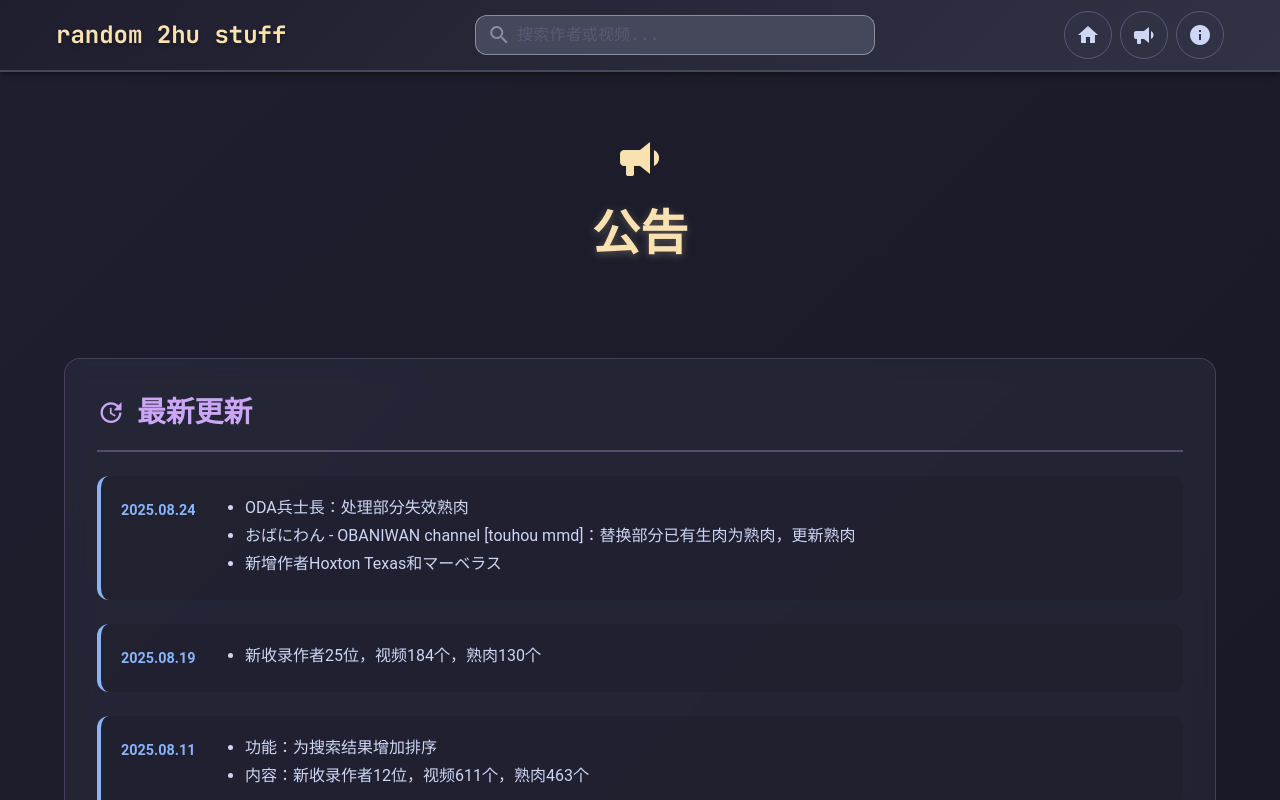
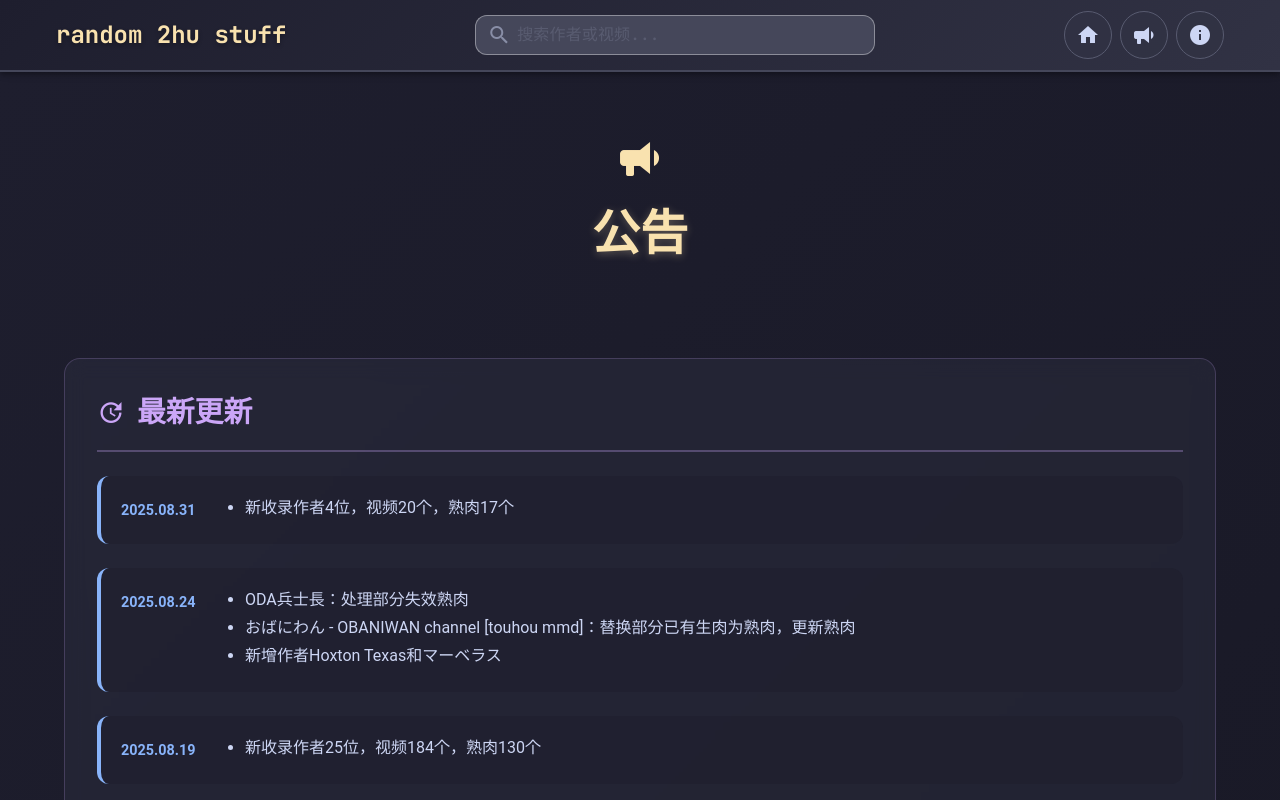
Before and after one commit to RandomNEET/random-2hu-stuff, a Vue app in the folder frontend/: page /announcement in a window 1280 px wide. Shown: the top 800 px of the page. Built offline with nearby package versions, Linux system fonts and the light colour scheme.

Commit message:
content update

```diff
--- a/frontend/src/views/AnnouncementView.vue
+++ b/frontend/src/views/AnnouncementView.vue
@@ -15,6 +15,15 @@
         </div>
 
         <div class="update-timeline">
+          <div class="update-item">
+            <div class="update-date">2025.08.31</div>
+            <div class="update-content">
+              <ul>
+                <li>新收录作者4位，视频20个，熟肉17个</li>
+              </ul>
+            </div>
+          </div>
+
           <div class="update-item">
             <div class="update-date">2025.08.24</div>
             <div class="update-content">
```
